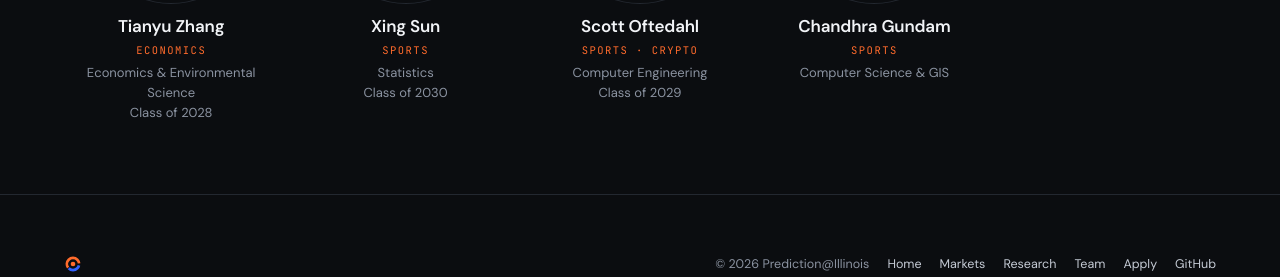
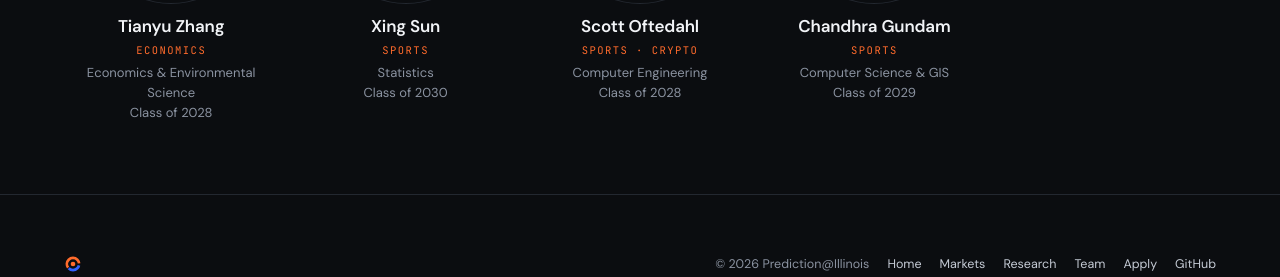
Before and after one commit to Prediction-Illinois/prediction-illinois.github.io, a Jekyll site: the page built from team/index.html, in a window 1280 px wide and 1113 px high. Shown: the part 787-1064 px from the top of the window. Built offline with Jekyll 4.4.1, drawn with Linux system fonts in a browser that asks for light colours.

Commit message:
Set class years for Scott Oftedahl and Chandhra Gundam

```diff
--- a/_data/team.yml
+++ b/_data/team.yml
@@ -58,9 +58,10 @@
   tracks: [sports, crypto]
   linkedin: https://www.linkedin.com/in/scottoftedahl/
   major: Computer Engineering
-  year: Class of 2029
+  year: Class of 2028
 
 - name: Chandhra Gundam
   tracks: [sports]
   linkedin: https://www.linkedin.com/in/cgundam/
   major: Computer Science & GIS
+  year: Class of 2029
```
